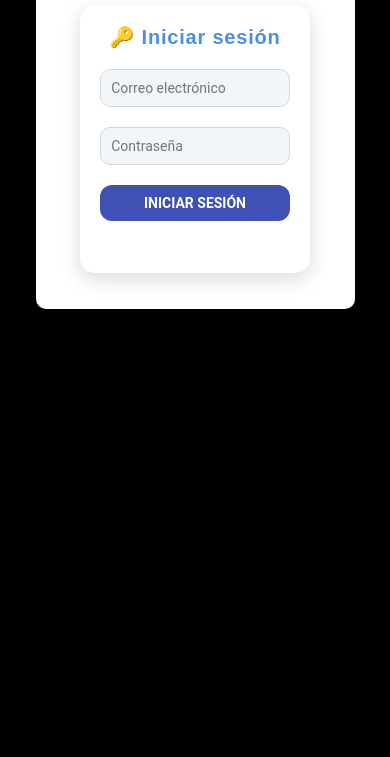
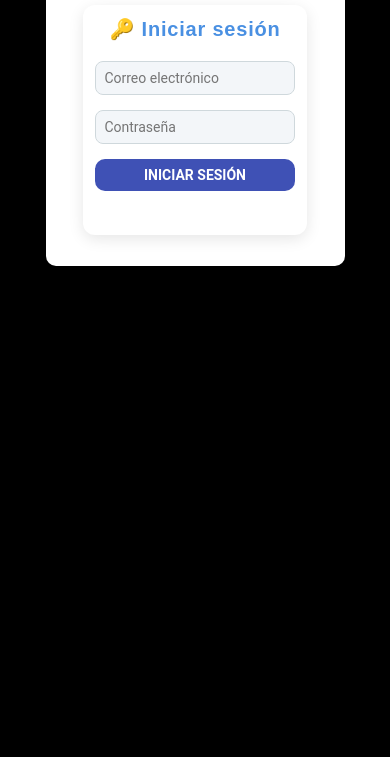
Before and after one commit to paginawebdemos/menulunamagica, a website: page public/admin.html in a window 390 px wide. Shown: the part 87-844 px from the top of the page. Drawn offline with nearby package versions, Linux system fonts and the light colour scheme.

Commit message:
Update styles.css

```diff
--- a/public/styles.css
+++ b/public/styles.css
@@ -1856,36 +1856,41 @@ form button:hover {
 
 /* Estilo para el contenedor del formulario de inicio de sesión */
 #login-section {
-  max-width: 600px; /* Ancho máximo para computadoras */
-  width: 90%; /* Ancho adaptable para móviles */
-  margin: 40px auto; /* Centrado con espacio vertical */
-  padding: 30px; /* Espaciado interno */
+  max-width: 800px; /* Más ancho para computadoras */
+  width: 95%; /* Ocupa casi todo el ancho en cualquier dispositivo */
+  margin: 30px auto; /* Centrado horizontal con menos espacio vertical */
+  padding: 20px; /* Espaciado interno reducido para un diseño más ajustado */
   background-color: #ffffff; /* Fondo blanco */
-  border-radius: 15px; /* Bordes redondeados */
-  box-shadow: 0 6px 20px rgba(0, 0, 0, 0.15); /* Sombra suave */
+  border-radius: 12px; /* Bordes redondeados */
+  box-shadow: 0 4px 15px rgba(0, 0, 0, 0.1); /* Sombra suave */
   transition: all 0.3s ease; /* Transición suave para hover */
+  display: flex; /* Para centrar el contenido */
+  flex-direction: column; /* Alineación vertical */
+  align-items: center; /* Centrado horizontal del contenido */
 }
 
 /* Efecto hover para el contenedor */
 #login-section:hover {
-  box-shadow: 0 8px 30px rgba(0, 0, 0, 0.2); /* Sombra más intensa */
-  transform: translateY(-5px); /* Elevación ligera */
+  box-shadow: 0 6px 20px rgba(0, 0, 0, 0.15); /* Sombra más intensa */
+  transform: translateY(-3px); /* Elevación ligera */
 }
 
 /* Estilo del formulario de login */
 #login-form {
   display: flex;
   flex-direction: column;
-  gap: 20px; /* Espacio entre elementos */
+  gap: 15px; /* Espacio reducido entre elementos */
+  width: 100%; /* Asegura que el formulario ocupe todo el ancho del contenedor */
+  max-width: 700px; /* Limita el ancho del formulario en computadoras */
 }
 
 /* Estilo de los campos de entrada */
 #login-form input[type="email"],
 #login-form input[type="password"] {
-  padding: 14px; /* Espaciado interno */
+  padding: 12px; /* Espaciado interno ajustado */
   font-size: 16px; /* Tamaño de fuente legible */
   border: 1px solid #cfd8dc; /* Borde gris claro */
-  border-radius: 10px; /* Bordes redondeados */
+  border-radius: 8px; /* Bordes redondeados más sutiles */
   outline: none; /* Sin borde de foco por defecto */
   background-color: #f3f6f9; /* Fondo claro */
   transition: border 0.3s ease, box-shadow 0.3s ease; /* Transiciones suaves */
@@ -1897,51 +1902,57 @@ form button:hover {
 #login-form input[type="email"]:focus,
 #login-form input[type="password"]:focus {
   border-color: #3f51b5; /* Borde azul al enfocar */
-  box-shadow: 0 0 8px rgba(63, 81, 181, 0.5); /* Sombra azul suave */
+  box-shadow: 0 0 6px rgba(63, 81, 181, 0.5); /* Sombra azul suave */
 }
 
 /* Estilo del botón de inicio de sesión */
 #login-form button {
-  padding: 15px; /* Espaciado interno */
+  padding: 12px; /* Espaciado interno reducido */
   background-color: #3f51b5; /* Azul oscuro */
   color: #ffffff; /* Texto blanco */
   border: none; /* Sin borde */
-  border-radius: 12px; /* Bordes redondeados */
+  border-radius: 10px; /* Bordes redondeados */
   cursor: pointer; /* Cursor de pointer */
   font-size: 16px; /* Tamaño de fuente */
   font-weight: 600; /* Texto en negrita */
   text-transform: uppercase; /* Texto en mayúsculas */
   transition: background-color 0.3s ease, transform 0.3s ease; /* Transiciones */
+  width: 100%; /* Ocupa todo el ancho */
 }
 
 /* Efecto hover para el botón */
 #login-form button:hover {
   background-color: #ff7043; /* Naranja al pasar el ratón */
-  transform: translateY(-3px); /* Elevación ligera */
+  transform: translateY(-2px); /* Elevación más sutil */
 }
 
 /* Mensaje de error */
 #error-message {
   text-align: center; /* Centrado */
-  font-size: 14px; /* Tamaño de fuente pequeño */
-  margin-top: 10px; /* Espacio superior */
+  font-size: 13px; /* Tamaño de fuente más pequeño */
+  margin-top: 8px; /* Espacio superior reducido */
+  color: red; /* Color rojo para el error */
 }
 
 /* Media query para computadoras (pantallas mayores a 768px) */
 @media (min-width: 769px) {
   #login-section {
-    max-width: 600px; /* Ancho fijo para computadoras */
-    padding: 40px; /* Más espacio interno */
+    max-width: 800px; /* Ancho mayor para computadoras */
+    padding: 25px; /* Ligeramente más espaciado */
+  }
+
+  #login-form {
+    max-width: 700px; /* Formulario más ancho */
   }
 
   #login-form input[type="email"],
   #login-form input[type="password"] {
-    padding: 16px; /* Más espacio en los inputs */
+    padding: 14px; /* Inputs más grandes */
     font-size: 17px; /* Fuente más grande */
   }
 
   #login-form button {
-    padding: 16px; /* Botón más grande */
+    padding: 14px; /* Botón más grande */
     font-size: 17px; /* Fuente más grande */
   }
 }
@@ -1949,19 +1960,23 @@ form button:hover {
 /* Media query para móviles (pantallas de 768px o menos) */
 @media (max-width: 768px) {
   #login-section {
-    max-width: 95%; /* Ocupa casi todo el ancho */
-    padding: 25px; /* Menos espacio interno */
-    margin: 20px auto; /* Menos margen vertical */
+    max-width: 98%; /* Ocupa casi todo el ancho disponible */
+    padding: 15px; /* Menos espacio interno */
+    margin: 15px auto; /* Menos margen vertical */
+  }
+
+  #login-form {
+    max-width: 100%; /* El formulario usa todo el ancho disponible */
   }
 
   #login-form input[type="email"],
   #login-form input[type="password"] {
-    padding: 12px; /* Menos espacio en los inputs */
+    padding: 10px; /* Inputs más compactos */
     font-size: 15px; /* Fuente más pequeña */
   }
 
   #login-form button {
-    padding: 12px; /* Botón más pequeño */
+    padding: 10px; /* Botón más compacto */
     font-size: 15px; /* Fuente más pequeña */
   }
 }
@@ -1969,18 +1984,18 @@ form button:hover {
 /* Media query para pantallas muy pequeñas (480px o menos) */
 @media (max-width: 480px) {
   #login-section {
-    max-width: 98%; /* Máximo ancho */
-    padding: 20px; /* Menos espacio interno */
+    max-width: 100%; /* Máximo ancho */
+    padding: 12px; /* Aún más compacto */
   }
 
   #login-form input[type="email"],
   #login-form input[type="password"] {
-    padding: 10px; /* Inputs más compactos */
+    padding: 8px; /* Inputs más pequeños */
     font-size: 14px; /* Fuente más pequeña */
   }
 
   #login-form button {
-    padding: 10px; /* Botón más compacto */
+    padding: 8px; /* Botón más pequeño */
     font-size: 14px; /* Fuente más pequeña */
   }
 }
```
